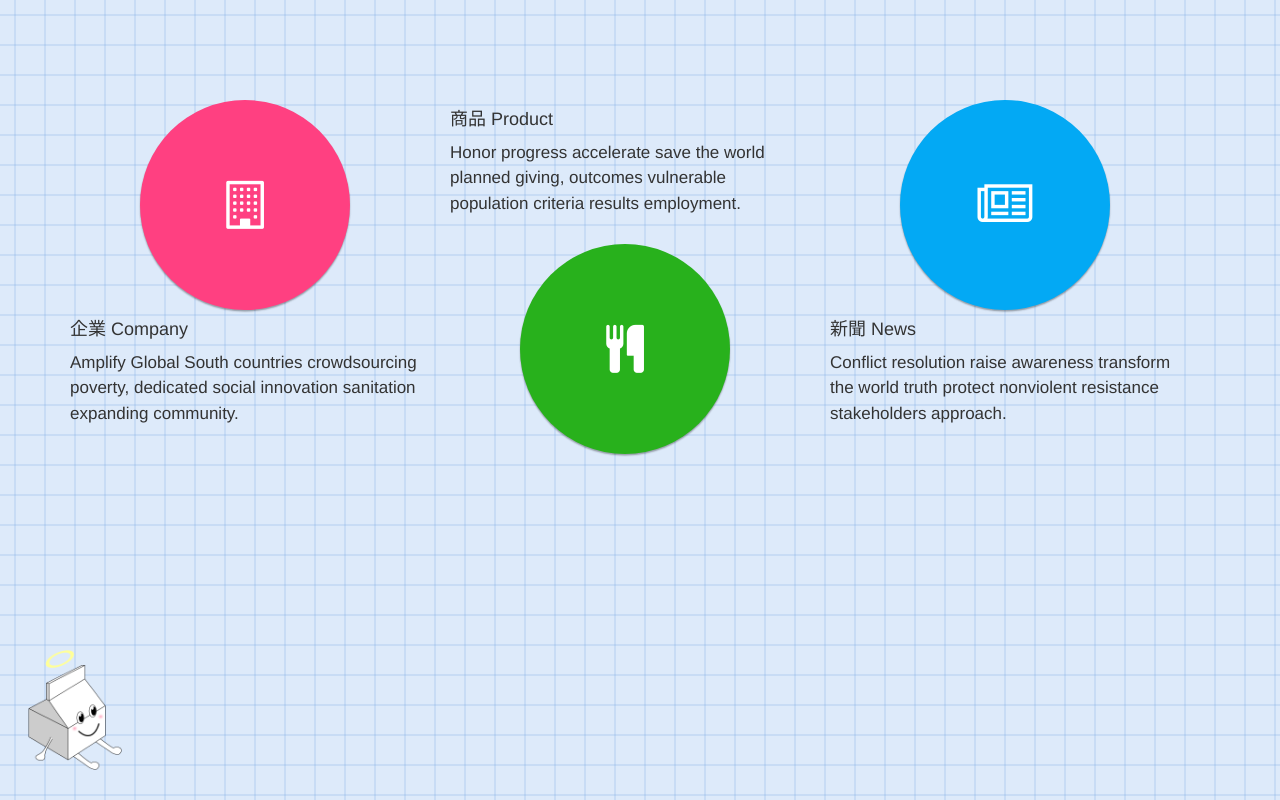
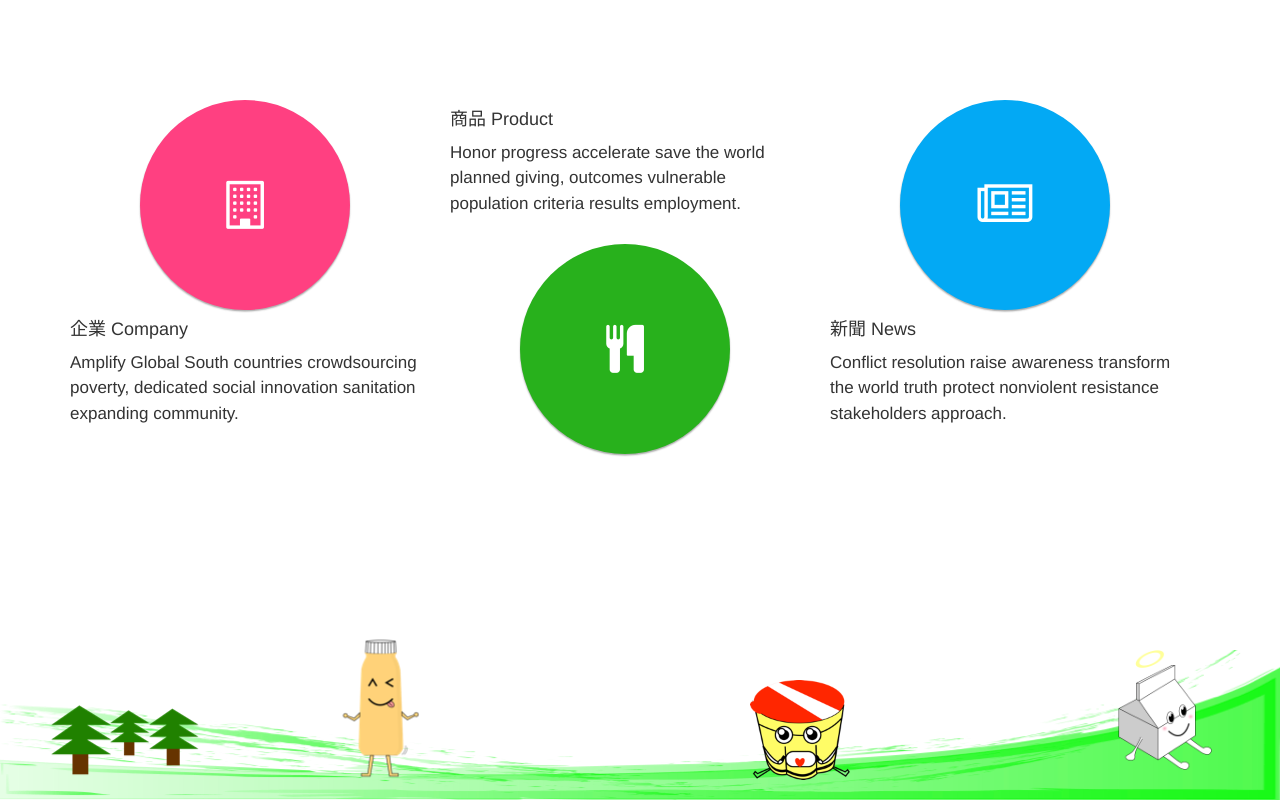
Before and after one commit to ChenWeiLee/Ruby-Black-Fu, a Rails app: page / in a window 1280 px wide. Run offline with Rails 7, Linux system fonts and the light colour scheme; style sheets or scripts are compiled from the project's sources; some libraries are stand-ins or nearby versions.

Commit message:
新增footer插圖動畫、點logo回首頁

```diff
--- a/black-fu/app/assets/javascripts/application.js
+++ b/black-fu/app/assets/javascripts/application.js
@@ -19,6 +19,9 @@
 //= require bootstrap-sprockets
 $(document).ready(function() {
 
+    $('#logo').click(function() {
+      window.location.href = "/";
+    })
     $('#company_page').click(function() {
       window.location.href = "/companies";
     })
--- a/black-fu/app/assets/stylesheets/application.scss
+++ b/black-fu/app/assets/stylesheets/application.scss
@@ -19,18 +19,23 @@
 @import "font-awesome-sprockets";
 @import "font-awesome";
 html, body {
-  background-repeat: repeat;
-  background-image: image-url("bg.png");
+  // background-repeat: repeat;
+  // background-image: image-url("bg.png");
   height: 100%;
 }
-.logo {
+#logo {
   height: 60px;
-  width: 140px;
+  width: 150px;
   background-color: #888e90;
   float: left;
 }
+#logo:hover {
+  cursor: pointer;
+}
 .navbar {
   padding-top: 10px;
+  padding-left: 100px;
+  display: inline-block;
   ul li {
     float: right;
     display: inline;
@@ -64,10 +69,14 @@ html, body {
   position: absolute;
   bottom: 0;
   width: 100%;
+  background-image: image-url("floor.png");
+  background-size: 100% 100%;
   .flip-img {
     height: 150px;
     width: 150px;
     position: relative;
+    float: right;
+    right: 40px;
   }
   .img-front {
     position: absolute;
@@ -78,7 +87,6 @@ html, body {
     background-repeat: no-repeat;
     backface-visibility:hidden;
 		transition:all .5s;
-    // animation:milk-move 3s linear forwards;
   }
   .img-back {
     position: absolute;
@@ -97,9 +105,55 @@ html, body {
 	.flip-img:hover .img-back {
 		transform:perspective(1000px)rotateY(360deg);
 	}
-  @keyframes milk-move {
+  .pudding-img {
+    position: relative;
+    background-image: image-url("pudding.png");
+    background-size: contain;
+    width: 100px;
+    height: 100px;
+    float: right;
+    right: 300px;
+    top: 40px;
+    animation: pudding-move 2s linear infinite;
+  }
+  @keyframes pudding-move {
     0%{transform:translate(0,0);}
-    50%{transform:translate(10px,0);}
+    30%{transform:translate(20px,-10px);}
+    60%{transform:translate(-10px,-5px);}
+    100%{transform:translate(0,0);}
+  }
+  .c-img {
+    position: relative;
+    background-image: image-url("c.png");
+    background-size: contain;
+    width: 80px;
+    height: 140px;
+    float: right;
+    right: 600px;
+    top: 0px;
+    animation: c-move 2s linear infinite;
+  }
+  @keyframes c-move {
+    0%{transform:translate(0,0);}
+    25%{transform:translate(-15px,-15px);}
+    43%{transform:translate(5px,-3px);}
+    76%{transform:translate(10px,8px);}
+    100%{transform:translate(0,0);}
+  }
+  .tree-img {
+    position: relative;
+    background-image: image-url("tree.png");
+    background-size: contain;
+    width: 150px;
+    height: 70px;
+    float: right;
+    right: 750px;
+    top: 60px;
+    animation: tree-move 1.2s infinite;
+  }
+  @keyframes tree-move {
+    0%{transform:translate(0,0);}
+    60%{transform:translate(0,-5px);}
     100%{transform:translate(0,0);}
   }
 }
--- a/black-fu/app/views/companyhomepage/index.html.erb
+++ b/black-fu/app/views/companyhomepage/index.html.erb
@@ -23,6 +23,3 @@
         </div>
     </div>
 </div>
-
-<!-- <div id="branding"  style="float: left;"></div><br />
-    <div id="content">Loading...</div> -->
--- a/black-fu/app/views/layouts/application.html.erb
+++ b/black-fu/app/views/layouts/application.html.erb
@@ -18,8 +18,10 @@
       <div class="img-front"></div>
       <div class="img-back"></div>
     </div>
+    <div class="pudding-img"></div>
+    <div class="c-img"></div>
+    <div class="tree-img"></div>
   </div>
-
   </div>
 </body>
 </html>
--- a/black-fu/app/views/products/index.html.erb
+++ b/black-fu/app/views/products/index.html.erb
@@ -1,7 +1,7 @@
 <p id="notice"><%= notice %></p>
 
 <div class="header">
-  <div class="logo"></div>
+<div id="logo"></div>
   <div class="navbar">
     <ul>
       <li id="news-bt">新聞 News</li>
@@ -9,6 +9,7 @@
       <li id="company-bt">企業 Company</li>
     </ul>
   </div>
+
 </div>
 
 <div id="product-contents">
```
Also changed, not shown: black-fu/app/assets/images/c.png (added), black-fu/app/assets/images/floor.png (added), black-fu/app/assets/images/pudding.png (added), black-fu/app/assets/images/tree.png (added), 1 other file.
